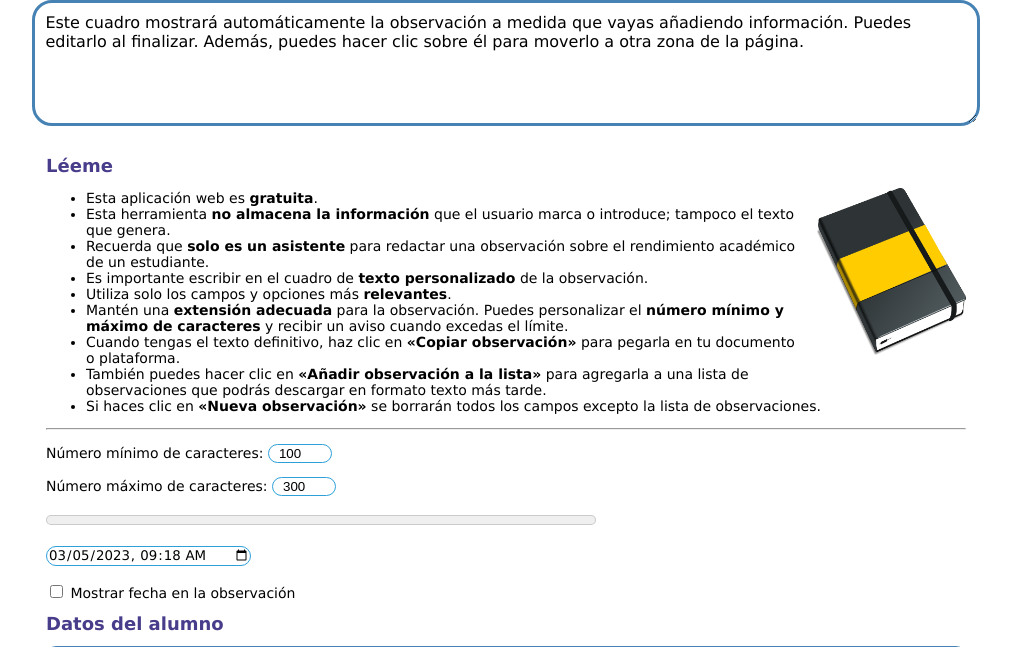
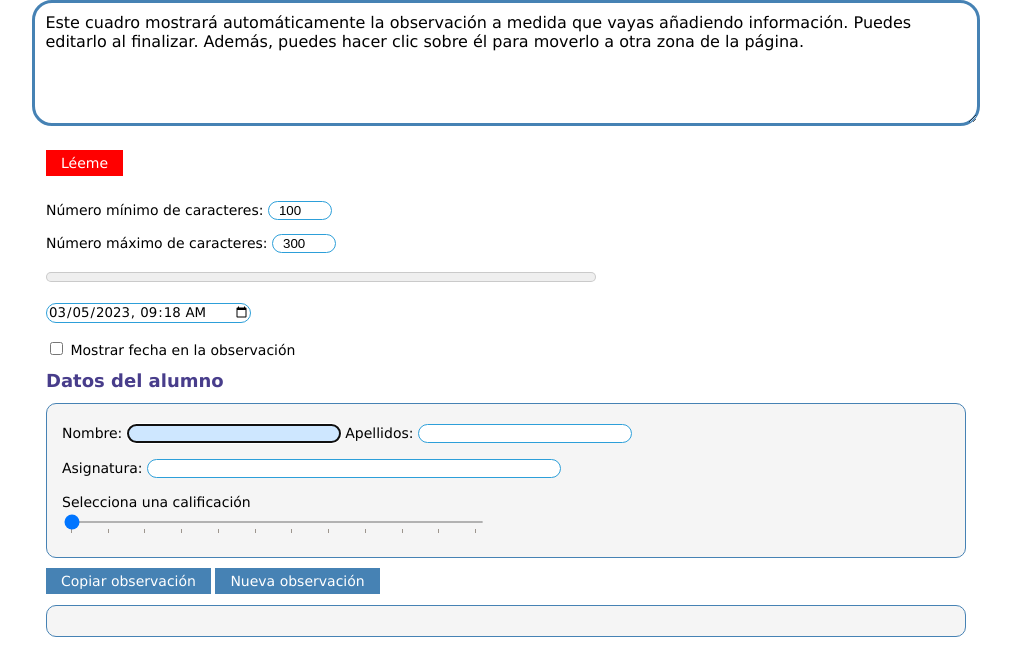
Before and after one commit to ebenimeli/obs, a PHP site: page / in a window 1280 px wide. Shown: the part 70-717 px from the top of the page, without its empty margins (134-1145 px from the left). Run offline with PHP 8.4, Linux system fonts and the light colour scheme; some libraries are stand-ins or nearby versions.

Commit message:
New: toggle list for instructions (readme button)

```diff
--- a/css/style.css
+++ b/css/style.css
@@ -217,6 +217,17 @@ div.group h3 {
     display: inline;
 }
 
+.readme {
+    background-color: red;
+    color: white;
+}
+
+#readme-button {
+    margin-bottom: 20px;
+}
+
+
+
 .obsbutton:hover {
     background-color: #483D8B;
     color: white;
--- a/index.php
+++ b/index.php
@@ -27,7 +27,11 @@
     <div id="emptyobs"></div>
     <div class="content">
 
-    <h1>Léeme</h1>
+    <div id="readme-button" class="obsbutton readme" onclick="toggleInfo()">Léeme</div>
+    <br/><br/>
+
+    <div id="info" class="group" style="display: none;">
+
     <img src="images/libreta.png" class="logo"/>
     <!-- https://pixabay.com/es/vectors/cuaderno-de-bocetos-libro-notas-156775/ -->
     <p class="instructions">
@@ -43,8 +47,8 @@
             <li>Si haces clic en <strong>«Nueva observación»</strong> se borrarán todos los campos excepto la lista de observaciones.</li>
         </ul>
     </p>
+</div>
 
-    <hr>
 
     <p>
         <label for="theNumberMin">Número mínimo de caracteres:</label>
--- a/js/functions.js
+++ b/js/functions.js
@@ -356,3 +356,20 @@ inputTextT.addEventListener("input", async function() {
   const jsonResponse = await response.json();
   outputTextT.value = jsonResponse.choices[0].text;
 });
+
+/**
+ * Toggle Info (Instructions) Block
+ */
+function toggleInfo() {
+  var info = document.getElementById("info");
+  if (info.style.display === "none") {
+      info.style.display = "block";
+      document.getElementById("readme-button").textContent = "Leído";
+      document.getElementById("readme-button").backgroundColor = "SteelBlue";
+  } else {
+      info.style.display = "none";
+      document.getElementById("readme-button").textContent = "Léeme";
+      document.getElementById("readme-button").backgroundColor = "Red";
+
+    }
+}
```
